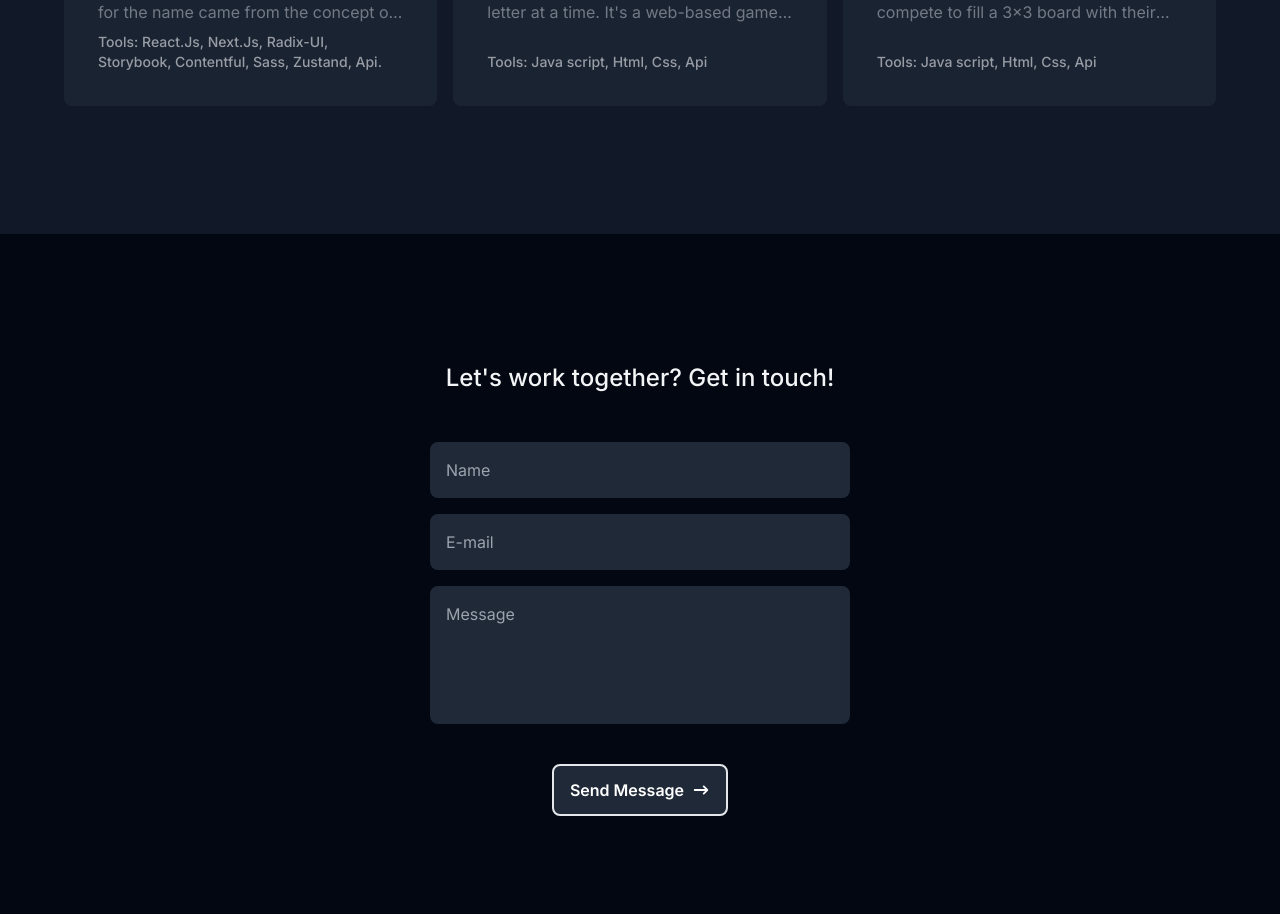
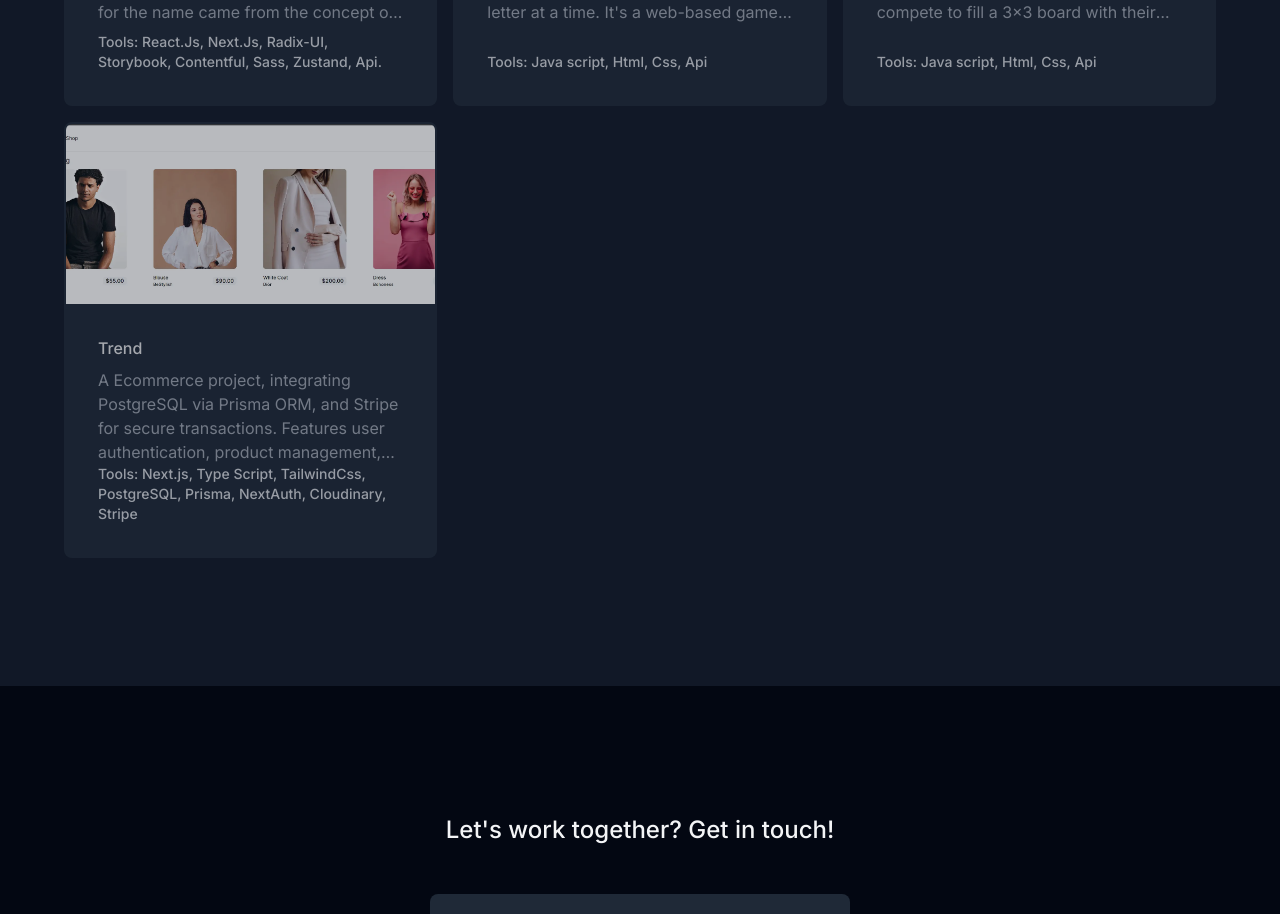
Before and after one commit to Gabianchini/portifolio, a Next.js app: page /projects in a window 1280 px wide. Shown: the part 1088-2002 px from the top of the page. Built offline with nearby package versions, Linux system fonts and the light colour scheme.

Commit message:
Add trend Project

```diff
--- a/app/components/pages/home/hero-section/index.tsx
+++ b/app/components/pages/home/hero-section/index.tsx
@@ -9,7 +9,6 @@ import {
   TbBrandLinkedin,
   TbBrandWhatsapp,
 } from "react-icons/tb";
-import { motion } from "framer-motion";
 import { SectionTitle } from "@/app/components/section-title";
 
 const MOCK_CONTACTS = [
--- a/app/components/pages/projects/projects-list/index.tsx
+++ b/app/components/pages/projects/projects-list/index.tsx
@@ -26,12 +26,19 @@ export const ProjectsList = () => {
          </Link>
          <Link href="/projects/tictactoe" aria-label="Tictactoe" role="button">
         <ProjectCard
-
          img="/images/tictactoe.webp"
          name="Tic-tac-Toe"
          description="The Tic-Tac-Toe project is an interactive implementation of the classic two-player strategy game. Players will compete to fill a 3x3 board with their symbols (X or O) and try to win by forming a row, column, or diagonal with their symbols."
          techs="Tools: Java script, Html, Css, Api"/>
          </Link>
+         <Link href="/projects/Trend" aria-label="Trend" role="button">
+        <ProjectCard
+         img="/images/trend2.webp"
+         name="Trend"
+         description="A Ecommerce project, integrating PostgreSQL via Prisma ORM, and Stripe for secure transactions. Features user authentication, product management, and more."
+         techs="Tools: Next.js, Type Script, TailwindCss, PostgreSQL, Prisma, NextAuth, Cloudinary, Stripe"/>
+         </Link>
+
         </section>
     )
 }
--- a/app/components/skills/index.tsx
+++ b/app/components/skills/index.tsx
@@ -1,5 +1,6 @@
 'use client'
 import { TbBrandCss3, TbBrandHtml5, TbBrandJavascript, TbBrandNextjs, TbBrandSass, TbBrandTypescript, TbBrandTailwind, TbBrandGit, TbBrandFigma } from "react-icons/tb"
+import { FaNodeJs } from "react-icons/fa";
 import { SectionTitle } from "../section-title"
 import { Skill } from "./skill"
 import {RiReactjsLine} from "react-icons/ri"
@@ -23,6 +24,8 @@ export const Skills =() => {
                 name:'Java Script'}}/>
                 <Skill tech={{icon:<TbBrandTypescript size={30}/>,
                 name:'Type Script'}}/>
+                <Skill tech={{icon:<FaNodeJs size={30}/>,
+                name:'Node'}}/>
                 <Skill tech={{icon:<TbBrandHtml5 size={30}/>,
                 name:'HTML'}}/>
                 <Skill tech={{icon:<TbBrandCss3 size={30}/>,
--- a/app/layout.tsx
+++ b/app/layout.tsx
@@ -23,7 +23,7 @@ export default function RootLayout({ children }: { children: ReactNode }) {
   return (
     <html lang="pt-BR" className={`${inter.variable} ${plexMono.variable}`}>
       <head>
-        <meta name="description" content="Discover Gabriela Bianchini's portfolio—a collection showcasing the expertise of a skilled frontend developer. Explore a world of innovation and creativity in web development."></meta>
+        <meta name="description" content="Discover Gabriela Bianchini's portfolio, a collection showcasing the expertise of a skilled frontend developer. Explore a world of innovation and creativity in web development."></meta>
         <link rel="icon" href="/images/icon3.webp" type="image/webp"/>
         <title>Portifolio</title>
       </head>
--- /dev/null
+++ b/app/projects/Trend/page.tsx
@@ -0,0 +1,15 @@
+'use client'
+
+import { ProjectDetails } from "@/app/components/pages/projects/project-details";
+import { TechBadge } from "@/app/components/tech-badge";
+import {FaLink} from "react-icons/fa"
+import { Button } from "@/app/components/button";
+
+
+export default function Trend() {
+    return(
+        <>
+        <ProjectDetails  projectName="Trend" techs={<><TechBadge name="Next.js"/> <TechBadge name="Type Script"/><TechBadge name="TailwindCss"/><TechBadge name="PostregreSQL"/><TechBadge name="Prisma"/> <TechBadge name="NextAuth"/><TechBadge name="Stripe"/> <TechBadge name="Cloudinary"/></>} link="https://github.com/Gabianchini/ecommerce-fashion" button={<Button className="min-w-[180px]"><FaLink></FaLink>Code</Button>} description="A fictional Ecommerce made with TypeScript, integrating PostgreSQL via Prisma ORM, and Stripe for secure transactions. Features user authentication, product management, and more."/>
+        </>
+    )
+}
--- a/app/projects/hangman/page.tsx
+++ b/app/projects/hangman/page.tsx
@@ -6,11 +6,11 @@ import {FaLink,FaGithub} from "react-icons/fa"
 import { Button } from "@/app/components/button";
 
 
-export default function Hangman () {
+export default function Trend() {
     return(
-        <ProjectDetails projectName="Hangman" techs={<><TechBadge name="Html"/> <TechBadge name="Css"/><TechBadge name="Java Script"/><TechBadge name="API"/></>} link="https://gabianchini.github.io/HangmanGame/" button={<Button className="min-w-[180px]" aria-label="Online project"><FaLink></FaLink>Projeto Online</Button>} description="The Hangman Game project is a classic word puzzle game that challenges players to guess a hidden word one letter at a time. It's a web-based game created using HTML, JavaScript, and CSS, providing an interactive and entertaining experience for users.">
+        <ProjectDetails projectName="Hangman" techs={<><TechBadge name="Html"/> <TechBadge name="Css"/><TechBadge name="Java Script"/><TechBadge name="API"/></>} link="https://gabianchini.github.io/HangmanGame/" button={<Button className="min-w-[180px]" aria-label="Online project"><FaLink></FaLink>Online Project</Button>} description="The Hangman Game project is a classic word puzzle game that challenges players to guess a hidden word one letter at a time. It's a web-based game created using HTML, JavaScript, and CSS, providing an interactive and entertaining experience for users.">
         <a href="https://github.com/Gabianchini/HangmanGame" target="_blank">
-        <Button aria-label="Github"><FaGithub></FaGithub>Ver Código</Button></a>
+        <Button aria-label="Github"><FaGithub></FaGithub>Code</Button></a>
         </ProjectDetails>
     )
 }
--- a/app/projects/oceandex/page.tsx
+++ b/app/projects/oceandex/page.tsx
@@ -10,7 +10,7 @@ export default function Project () {
     return(
         <>
 
-        <ProjectDetails  projectName="Oceandex" techs={<><TechBadge name="React.js"/> <TechBadge name="Next.js"/><TechBadge name="Radix-UI"/><TechBadge name="Storybook"/><TechBadge name="Contentful"/> <TechBadge name="Zustand"/><TechBadge name="Sass"/> <TechBadge name="API"/></>} link="https://www.oceandex.com.br/" button={<Button className="min-w-[180px]"><FaLink></FaLink>Projeto Online</Button>} description="OceanDex aims to provide information about marine animals and interesting facts about the oceans. The inspiration for the name came from the concept of Pokedex, an index/encyclopedia that catalogs information about Pokemon. Here, we gather general information about marine animals, their diet, their position in the food chain, their habitat, among other curiosities."/>
+        <ProjectDetails  projectName="Oceandex" techs={<><TechBadge name="React.js"/> <TechBadge name="Next.js"/><TechBadge name="Radix-UI"/><TechBadge name="Storybook"/><TechBadge name="Contentful"/> <TechBadge name="Zustand"/><TechBadge name="Sass"/> <TechBadge name="API"/></>} link="https://www.oceandex.com.br/" button={<Button className="min-w-[180px]"><FaLink></FaLink>Online Project</Button>} description="OceanDex aims to provide information about marine animals and interesting facts about the oceans. The inspiration for the name came from the concept of Pokedex, an index/encyclopedia that catalogs information about Pokemon. Here, we gather general information about marine animals, their diet, their position in the food chain, their habitat, among other curiosities."/>
 
 
         </>
--- a/app/projects/tictactoe/page.tsx
+++ b/app/projects/tictactoe/page.tsx
@@ -12,9 +12,9 @@ export default function Tictactoe () {
         projectName="Tic-Tac-Toe"
         techs={<><TechBadge name="Java Script"/> <TechBadge name="HTML"/><TechBadge name="CSS"/> </>}
         link="https://gabianchini.github.io/JogoDaVelha/"
-        button={<Button className="min-w-[180px]"><FaLink></FaLink>Projeto Online</Button>}
+        button={<Button className="min-w-[180px]"><FaLink></FaLink>Online Project</Button>}
         description="The Tic-Tac-Toe project is an interactive implementation of the classic two-player strategy game. Players will compete to fill a 3x3 board with their symbols (X or O) and try to win by forming a row, column, or diagonal with their symbols.">
-        <a href="https://github.com/Gabianchini/JogoDaVelha" target="_blank"><Button><FaGithub></FaGithub>Ver Código</Button></a>
+        <a href="https://github.com/Gabianchini/JogoDaVelha" target="_blank"><Button><FaGithub></FaGithub>Code</Button></a>
         </ProjectDetails>
 
         )
```
Also changed, not shown: public/images/trend2.webp (added).
